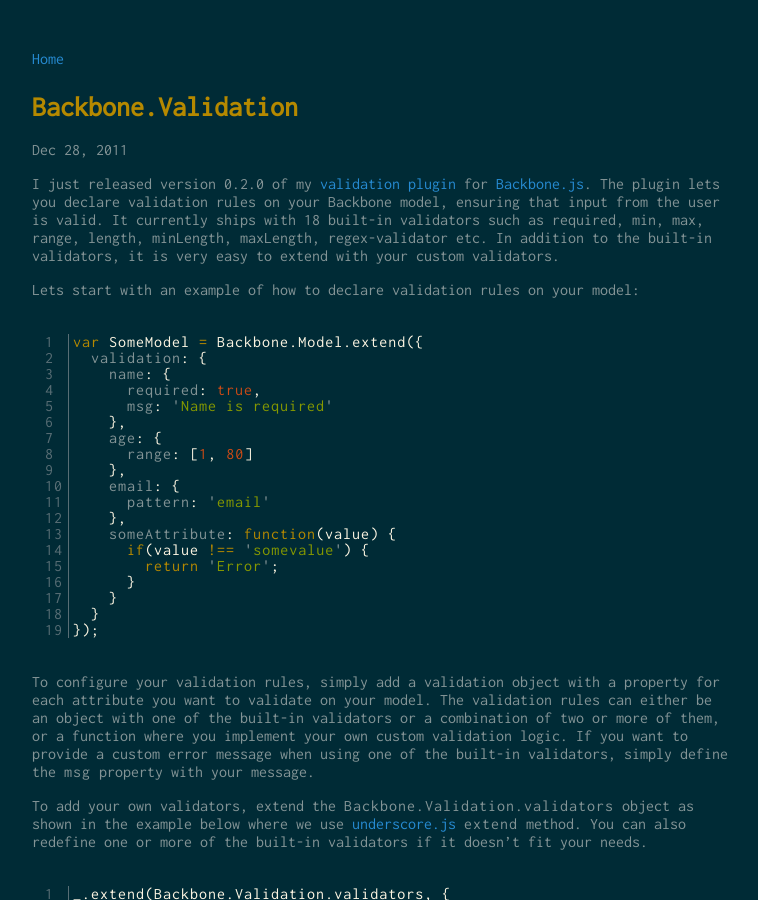
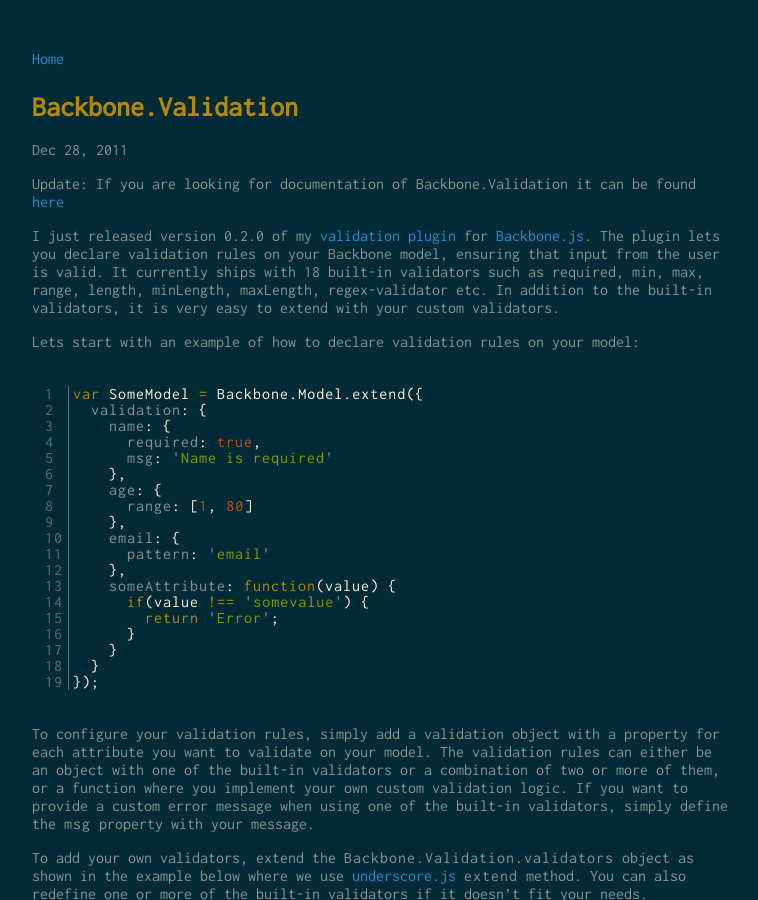
Before and after one commit to thedersen/thedersen.github.com, a Jekyll site: the page built from _posts/2011-12-28-backbonevalidation.markdown, in a window 1280 px wide and 900 px high. Shown: the whole window, without its empty margins (258-1016 px from the left). Built offline with Jekyll 4.4.1, drawn with Linux system fonts in a browser that asks for light colours; nearby versions of some CDN libraries; Markdown is read by kramdown in place of the engine named in the settings; comment, search, counter and statistics services are not loaded.

Commit message:
Updated _posts/2011-12-28-backbonevalidation.markdown

```diff
--- a/_posts/2011-12-28-backbonevalidation.markdown
+++ b/_posts/2011-12-28-backbonevalidation.markdown
@@ -3,6 +3,7 @@
 title: Backbone.Validation
 published: true
 ---
+Update: If you are looking for documentation of Backbone.Validation it can be found [here](http://thedersen.com/backbone.validation/)
 
 I just released version 0.2.0 of my [validation plugin](http://github.com/thedersen/backbone.validation) for [Backbone.js](http://backbonejs.org/). The plugin lets you declare validation rules on your Backbone model, ensuring that input from the user is valid. It currently ships with 18 built-in validators such as required, min, max, range, length, minLength, maxLength, regex-validator etc. In addition to the built-in validators, it is very easy to extend with your custom validators.
 
```
